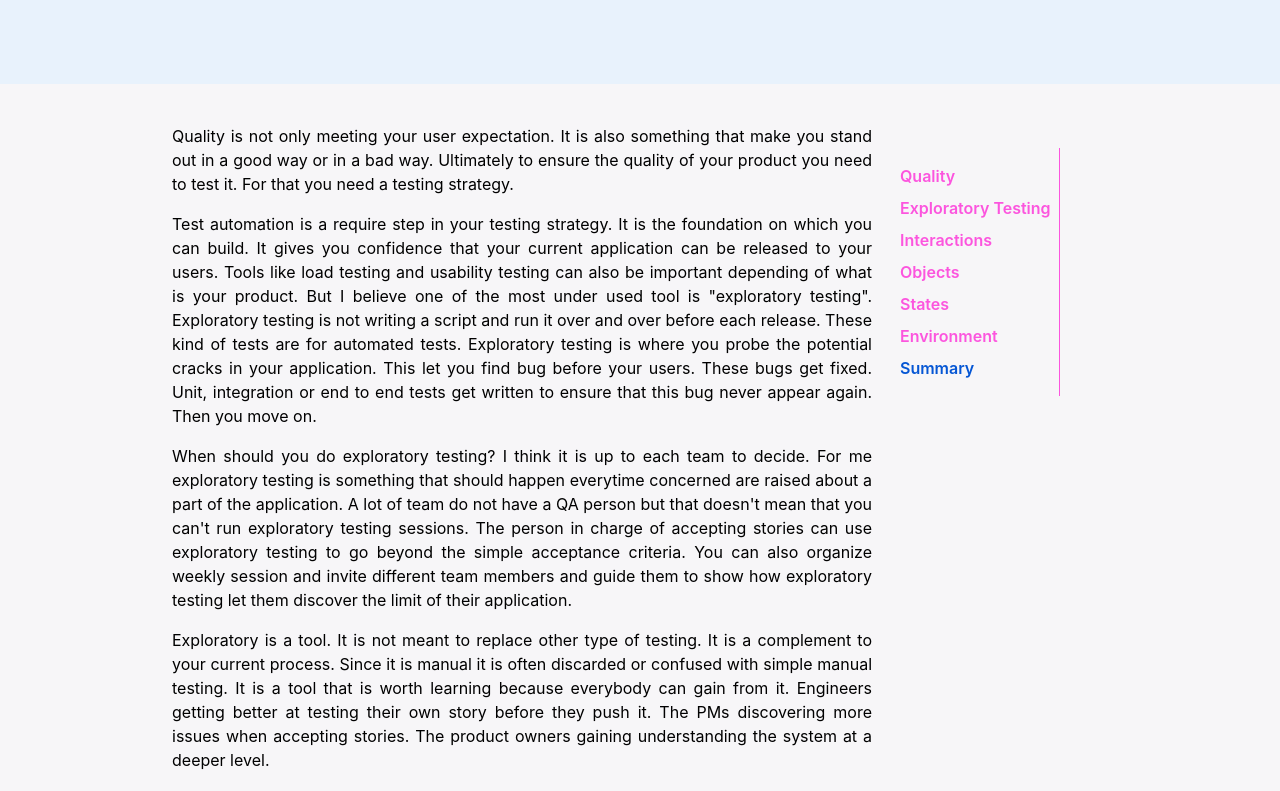
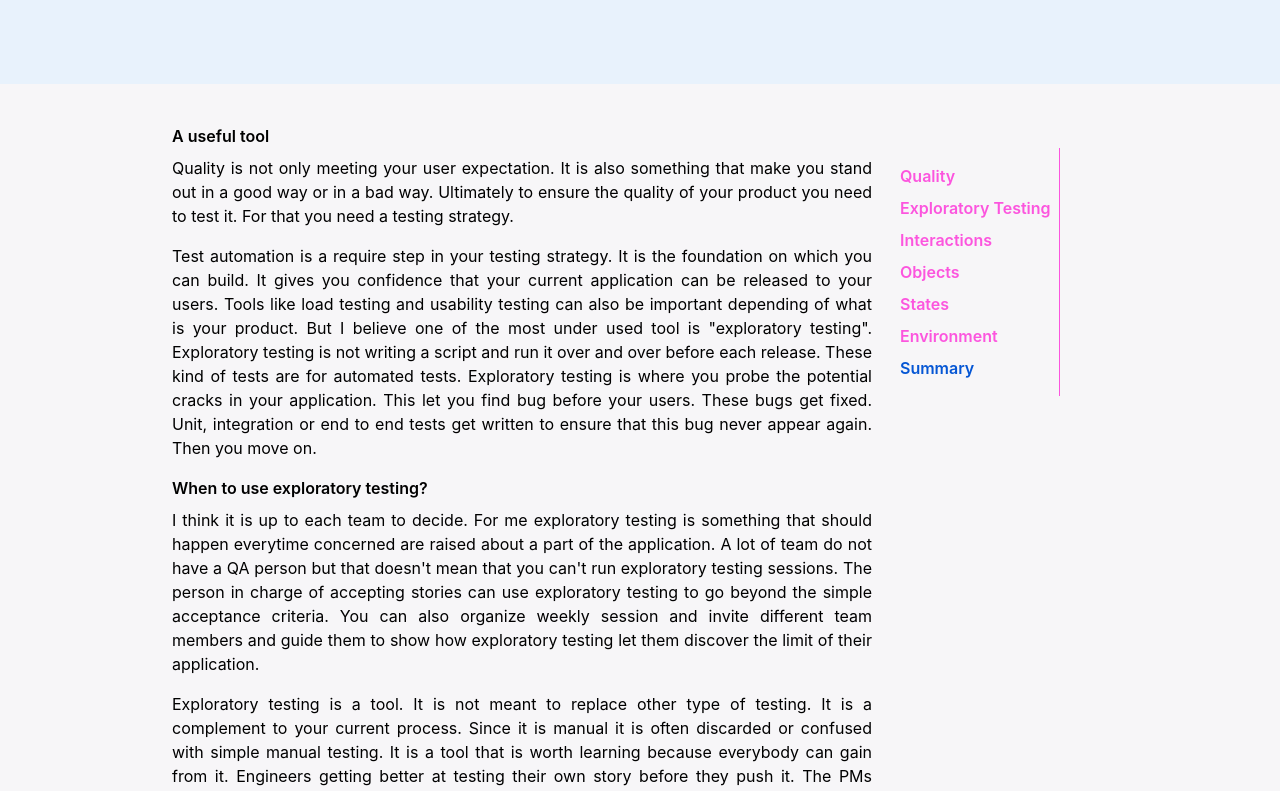
Before and after one commit to willot/Quality, a React (Create React App) app: page /summary in a window 1280 px wide. Shown: the part 320-1111 px from the top of the page. Built offline with nearby package versions, Linux system fonts and the light colour scheme.

Commit message:
add section to summary

```diff
--- a/src/pages/Summary.tsx
+++ b/src/pages/Summary.tsx
@@ -3,7 +3,7 @@ import {LayoutWrapper} from "../components/LayoutWrapper";
 import {useEffect} from "react";
 
 export const Summary = () => {
-    const { pathname } = useLocation();
+    const {pathname} = useLocation();
     useEffect(() => {
         document.title = 'Exploratory Testing-Summary';
         window.scrollTo(0, 0);
@@ -13,6 +13,7 @@ export const Summary = () => {
         <section className="bg-white-bg flex flex-row justify-center h-screen  w-full">
             <LayoutWrapper section="summary" page="summary">
                 <section className="bg-white-bg h-full text-black text-justify py-10 px-1">
+                    <h2 className="pb-2 font-semibold">A useful tool</h2>
                     <p className="pb-4">Quality is not only meeting your user expectation. It is also something that
                         make
                         you stand out in a good way
@@ -37,9 +38,8 @@ export const Summary = () => {
                         fixed. Unit, integration or end to end tests get written to ensure that this bug never appear
                         again.
                         Then you move on.</p>
-                    <p className="pb-4">When should you do exploratory testing? I think it is up to each team to decide.
-                        For
-                        me exploratory
+                    <h2 className="pb-2 font-semibold">When to use exploratory testing?</h2>
+                    <p className="pb-4">I think it is up to each team to decide. For me exploratory
                         testing is something that should happen everytime concerned are raised about a part of the
                         application. A lot of team do not have a QA person but that doesn't mean that you can't run
                         exploratory testing sessions. The person in charge of accepting stories can use exploratory
@@ -47,7 +47,8 @@ export const Summary = () => {
                         to go beyond the simple acceptance criteria. You can also organize weekly session and invite
                         different team members and guide them to show how exploratory testing let them
                         discover the limit of their application. </p>
-                    <p>Exploratory is a tool. It is not meant to replace other type of testing. It is a complement to
+                    <p>Exploratory testing is a tool. It is not meant to replace other type of testing. It is a
+                        complement to
                         your
                         current process. Since it is manual it is often discarded or confused with simple manual
                         testing. It
```
